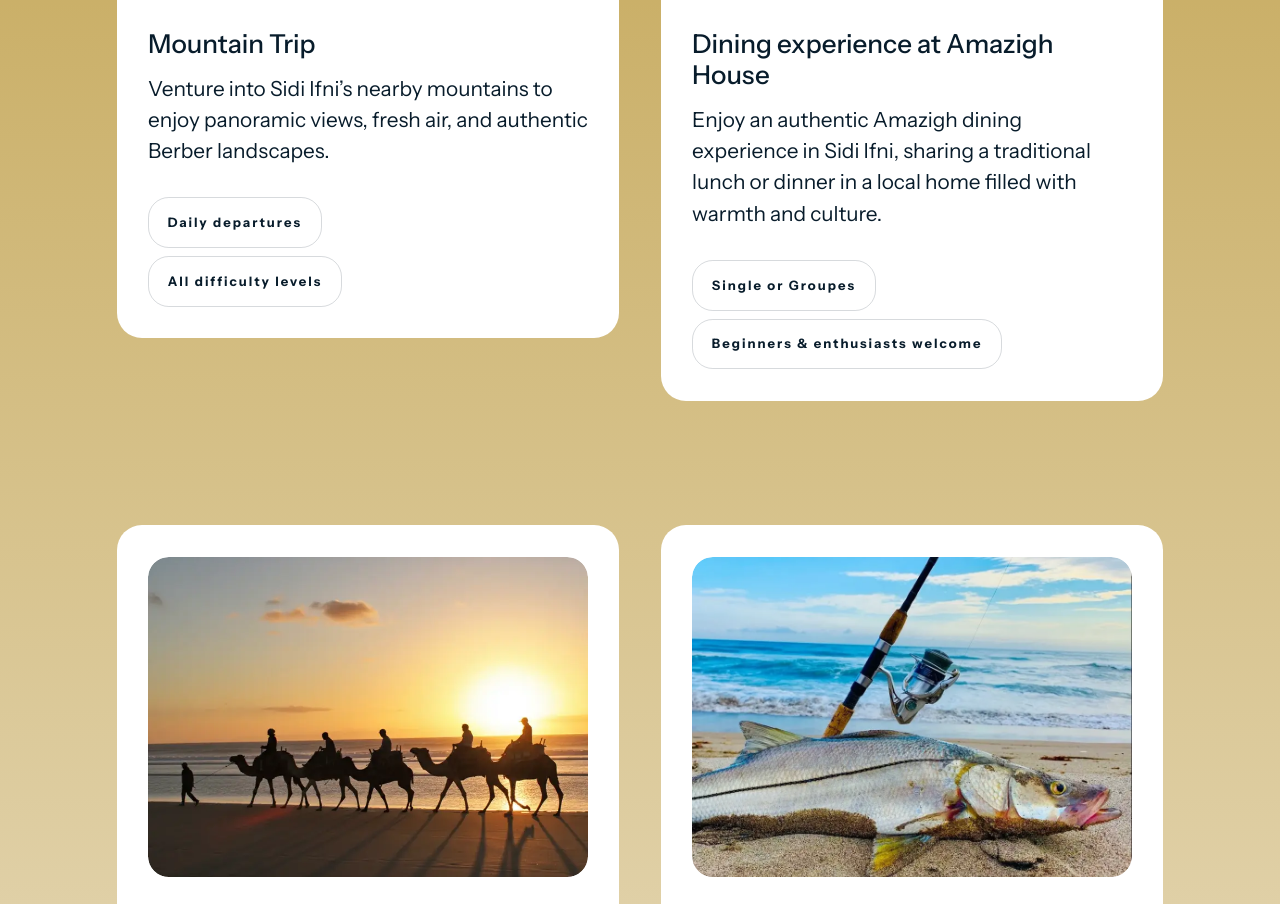
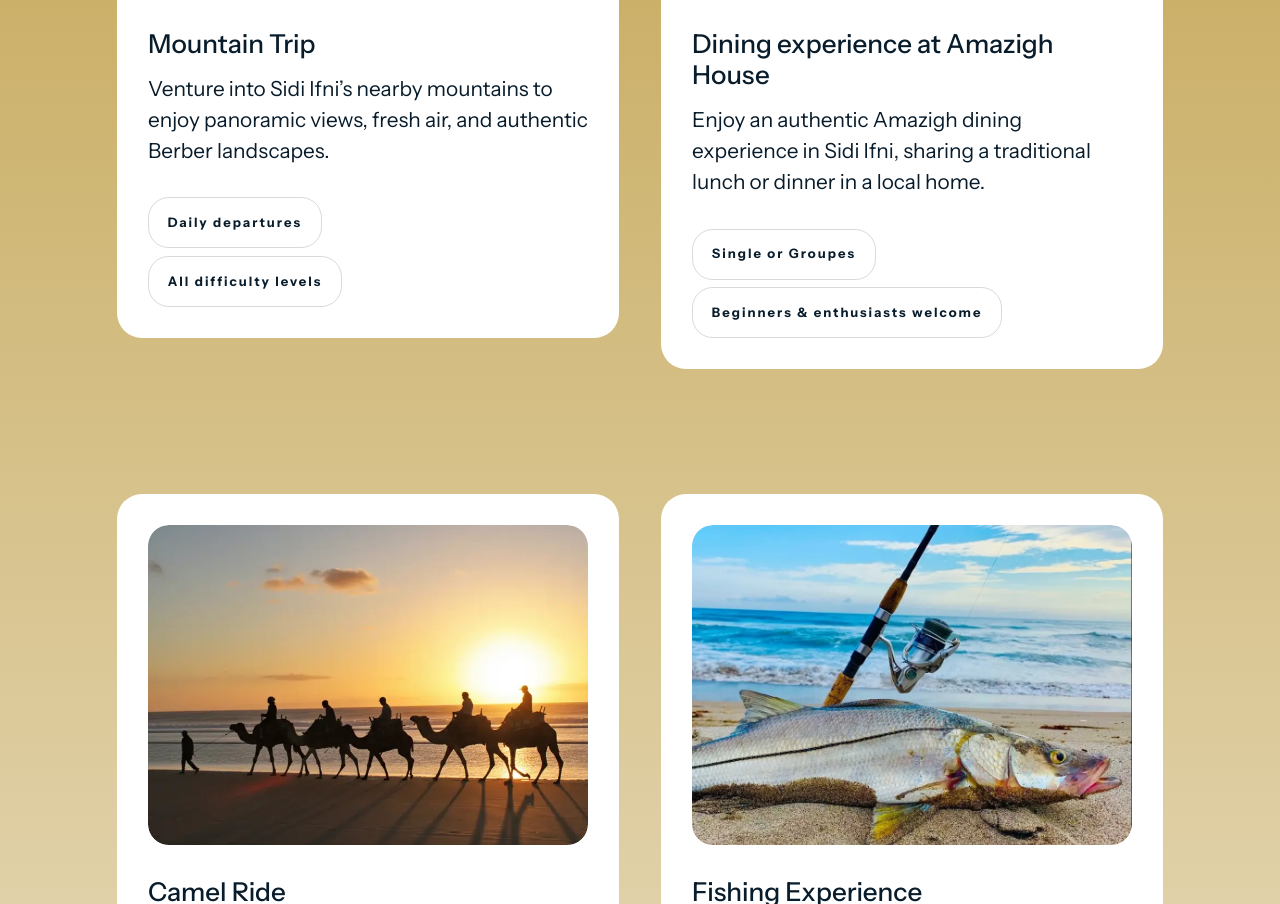
Before and after one commit to hamzaelbaz/sidi-ifni-experience, a website: page public/activities/beach-trekking.html in a window 1280 px wide. Shown: the part 5013-5917 px from the top of the page. Drawn offline with nearby package versions, Linux system fonts and the light colour scheme.

Commit message:
Your message here

```diff
--- a/public/activities/beach-trekking.html
+++ b/public/activities/beach-trekking.html
@@ -212,7 +212,7 @@
                            <div class="tour-img"><a href="/activities/berber-house.html"><img src="../images/tajine_950.webp" srcset="../images/tajine_550.webp 550w,../images/tajine_650.webp 650w,../images/tajine_800.webp 800w,../images/tajine_950.webp 950w" alt="a morocan tajine"></a><a class="btn explore hover-btn tours-btn" href="/activities/berber-house.html">SHOW DETAILS</a></div>
                            <div class="tour-title">
                               <h4>Dining experience at Amazigh House</h4>
-                              <p>Enjoy an authentic Amazigh dining experience in Sidi Ifni, sharing a traditional lunch or dinner in a local home filled with warmth and culture.</p>
+                              <p>Enjoy an authentic Amazigh dining experience in Sidi Ifni, sharing a traditional lunch or dinner in a local home.</p>
                            </div>
                            <div class="added-infos">
                               <p class="added-btn">Single or Groupes</p>
```
Also changed, not shown: public/activities/camel-ride.html (+1 -1 lines), public/activities/fishing.html (+1 -1 lines), public/activities/mountain-trip.html (+1 -1 lines), public/activities/surfing.html (+1 -1 lines).
